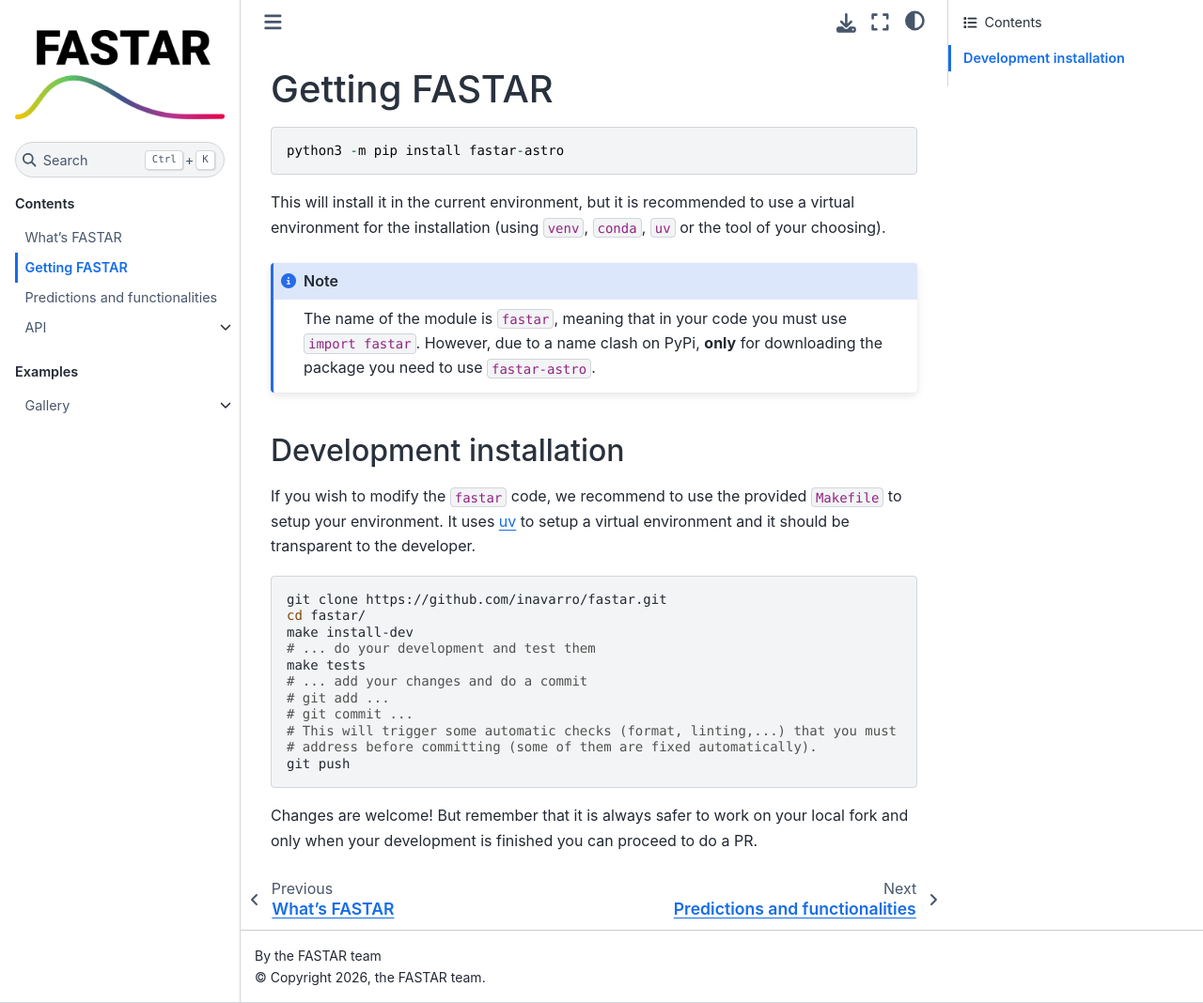
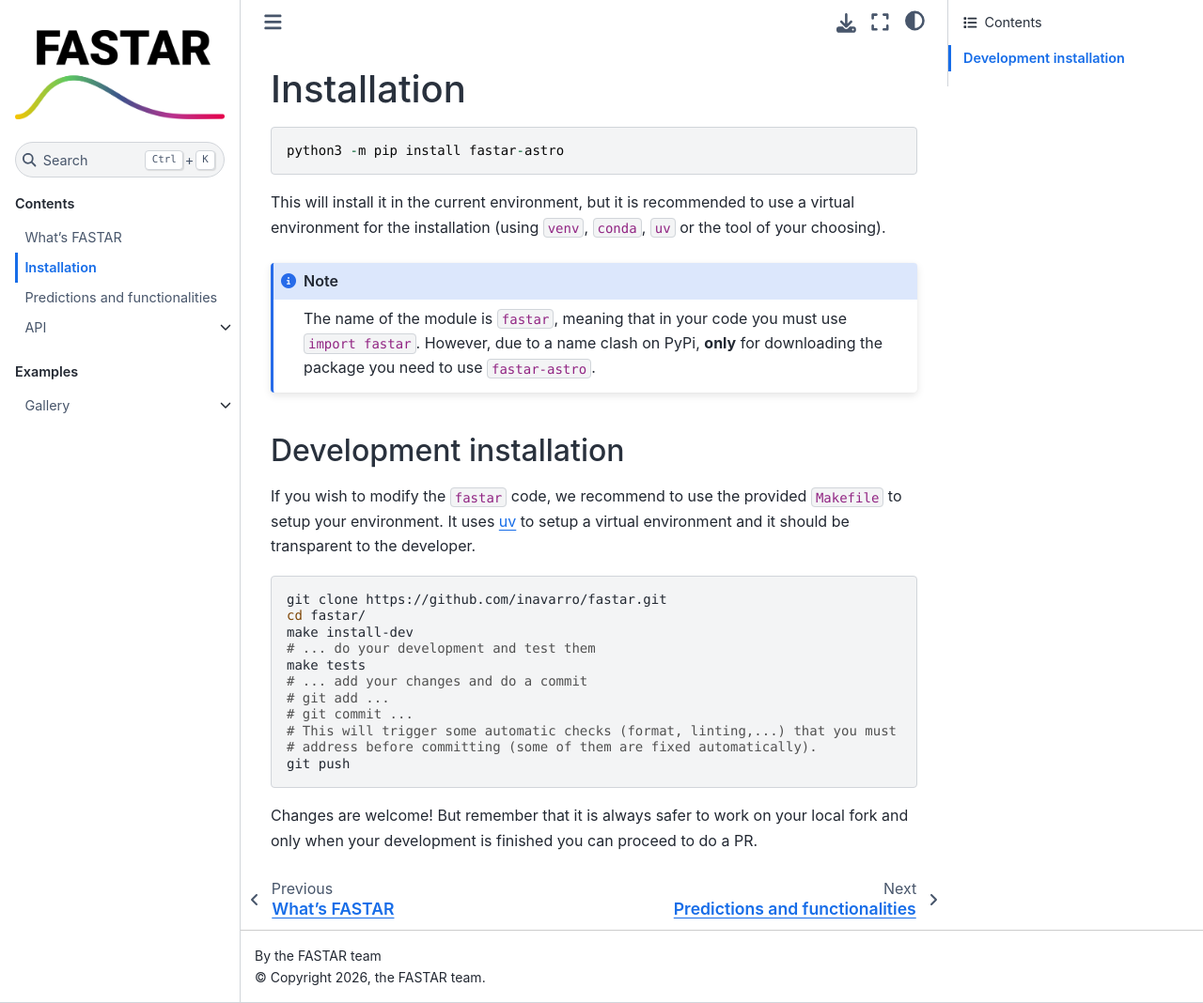
Before and after one commit to inavarro/fastar, a Sphinx documentation site: the page built from docs/installation.rst, in a window 1280 px wide and 1068 px high. Shown: the whole window at 94% size. Built offline with Sphinx 7.4.7 and the Sphinx Book theme 1.1.4, drawn with Linux system fonts in a browser that asks for light colours.

Commit message:
New menu label

```diff
--- a/docs/installation.rst
+++ b/docs/installation.rst
@@ -1,4 +1,4 @@
-Getting FASTAR
+Installation
 ==================================
 
 .. code-block:: python
```
